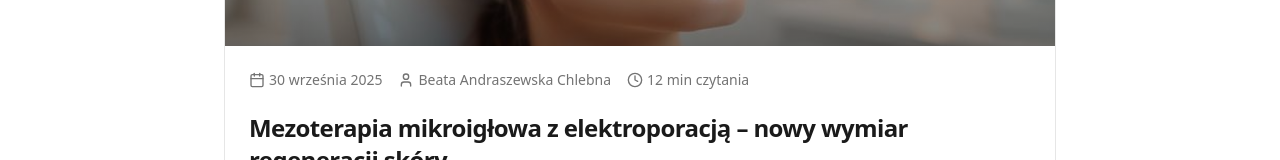
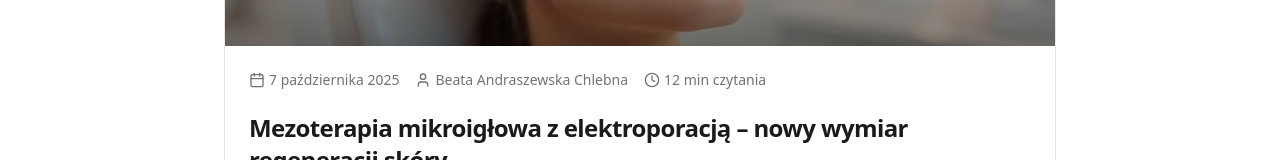
Before and after one commit to Durantealghieri/beata-s-glow-space, a React (Vite) app: page /blog in a window 1280 px wide. Shown: the part 498-658 px from the top of the page. Built offline with nearby package versions, Linux system fonts and the light colour scheme.

Commit message:
Revert date change for blog post

```diff
--- a/src/pages/Blog.tsx
+++ b/src/pages/Blog.tsx
@@ -128,7 +128,7 @@ Połączenie mikronakłuwania z elektroporacją określane bywa mianem terapii s
 **Podsumowanie**
 
 Mezoterapia mikroigłowa z elektroporacją to innowacyjna technika, która wynosi klasyczne mikronakłuwanie na wyższy poziom. Dzięki synergii mechanicznego i elektrycznego działania, zabieg ten zapewnia skórze kompleksową stymulację i odżywienie. Liczne źródła i doświadczenia kliniczne potwierdzają, że taka kombinacja przekłada się na efektywniejszą regenerację skóry, głębszą penetrację składników aktywnych i szybsze rezultaty estetyczne. Bez zwiększenia inwazyjności uzyskujemy maksymalne korzyści – skóra staje się wyraźnie gładsza, jędrniejsza i pełna blasku. Jest to z pewnością metoda godna uwagi w arsenale współczesnej kosmetologii i dermatologii estetycznej, oferująca nowy wymiar odnowy skóry dla wymagających pacjentów.`,
-      date: "30 września 2025",
+      date: "7 października 2025",
       author: "Beata Andraszewska Chlebna",
       readTime: "12 min czytania",
       excerpt: "Poznaj innowacyjną technikę łączącą mikronakłuwanie z elektroporacją. Dowiedz się, jak działa ten zabieg, jakie daje efekty i dla kogo jest przeznaczony."
@@ -221,7 +221,7 @@ Po farbowaniu:
 Farbowanie włosów po chemioterapii jest możliwe i może znacząco poprawić samopoczucie osoby powracającej do zdrowia, jednak wymaga rozwagi, czasu i odpowiedniej pielęgnacji. Kluczowe jest odczekanie przynajmniej około pół roku od zakończenia leczenia onkologicznego przed sięgnięciem po farbę.
 
 W tym okresie włosy odbudowują się, a skóra głowy wraca do normy, co zmniejsza ryzyko podrażnień. Dermatolodzy i trycholodzy zalecają delikatne podejście: wybór łagodniejszych, naturalnych metod koloryzacji oraz skrupulatne dbanie o kondycję włosów przed i po zabiegu. Nie zapominajmy, że cierpliwość jest tu najważniejsza – zbyt pochopne farbowanie może przynieść więcej szkody niż pożytku. Przy odpowiednim przygotowaniu, doborze bezpiecznych farb i przestrzeganiu zaleceń specjalistów, powrót do ulubionego koloru włosów będzie nie tylko możliwy, ale i bezpieczny dla naszej urody oraz zdrowia.`,
-      date: "7 października 2025",
+      date: "30 września 2025",
       author: "Beata Andraszewska Chlebna",
       readTime: "10 min czytania",
       excerpt: "Wiele osób po zakończeniu leczenia onkologicznego zastanawia się, czy i kiedy mogą bezpiecznie wrócić do farbowania włosów. Poznaj zalecenia specjalistów dotyczące bezpiecznej koloryzacji po chemioterapii."
```
